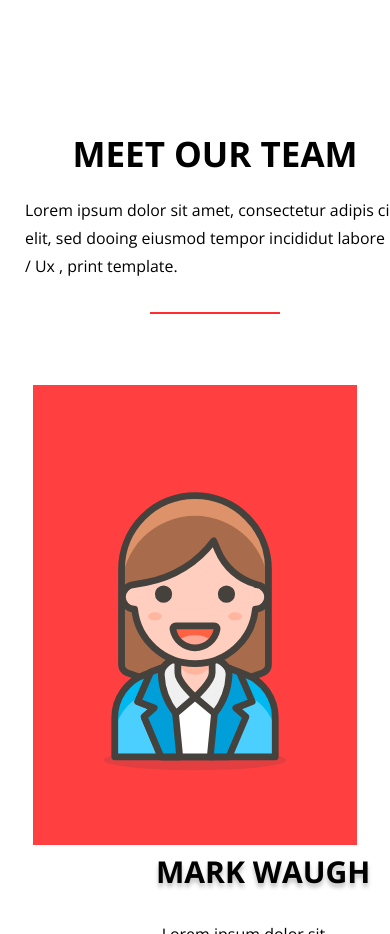
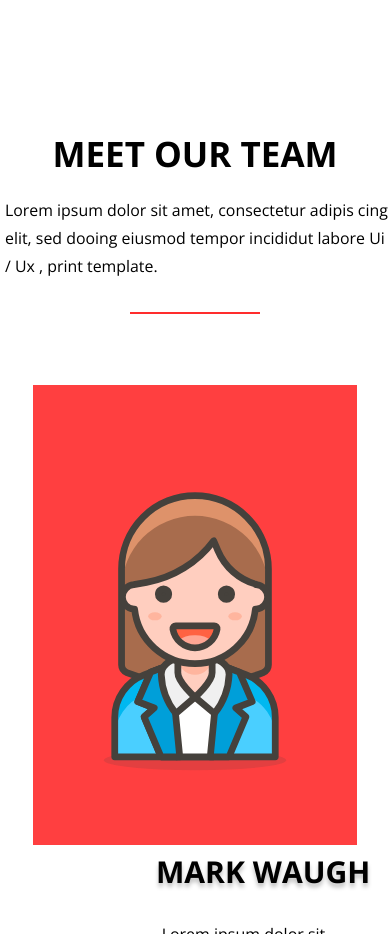
Before and after one commit to Elfmur/agency, a plain HTML site: page index.html in a window 390 px wide. Shown: the part 5760-6694 px from the top of the page. Drawn offline with nearby package versions, Linux system fonts and the light colour scheme; a web font is replaced by a local one.

Commit message:
доработка 3

```diff
--- a/css/index.css
+++ b/css/index.css
@@ -1213,10 +1213,6 @@
     flex-wrap: wrap;
   }
 
-  .team__header {
-    padding-left: 20px;
-  }
-
   .popup-menu {
     margin-left: 0;
   }
```
